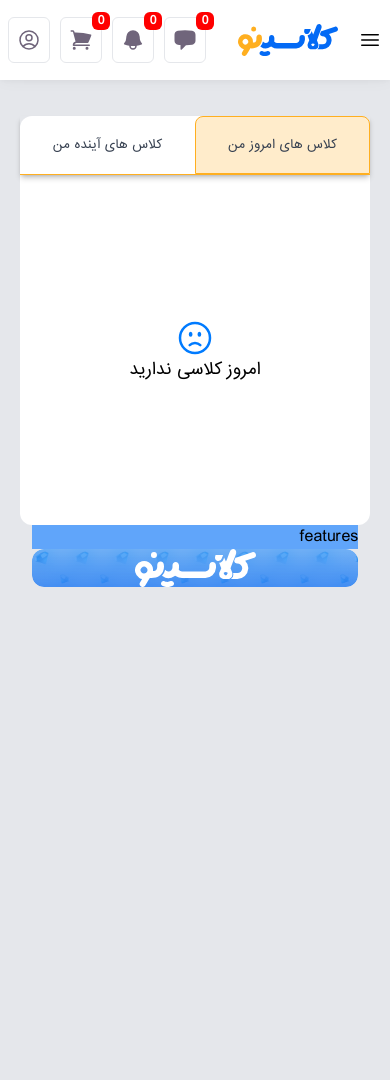
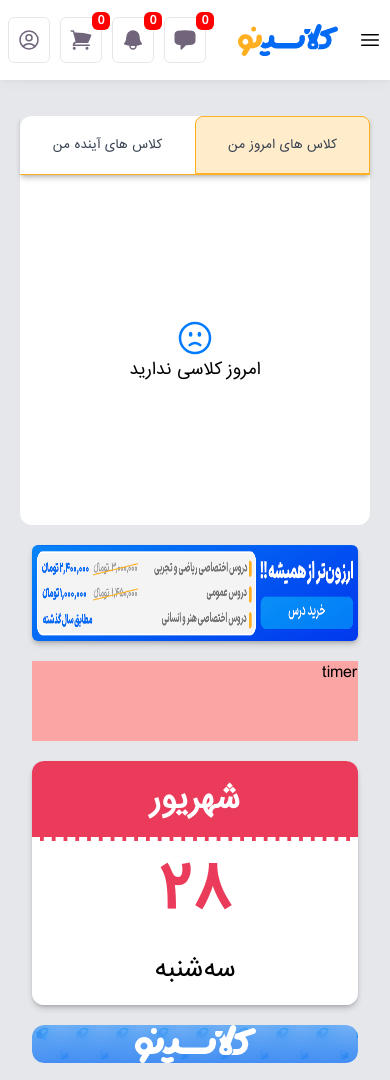
Before and after one commit to pouya-mirzaei/classino, a React (Create React App) app: page /panel/dashboard in a window 390 px wide. Built offline with nearby package versions, Linux system fonts and the light colour scheme.

Commit message:
added calendar feature and some fixes

```diff
--- a/package.json
+++ b/package.json
@@ -10,7 +10,7 @@
     "react-dom": "^18.2.0",
     "react-router-dom": "^6.15.0",
     "react-scripts": "5.0.1",
-    "swiper": "^10.2.0",
+    "swiper": "^10.3.0",
     "web-vitals": "^2.1.4"
   },
   "scripts": {
--- /dev/null
+++ b/src/components/Calendar.js
@@ -0,0 +1,19 @@
+import React from 'react';
+import useCalendar from '../hooks/useCalendar';
+
+export default function Calendar() {
+  const currentDate = useCalendar();
+  return (
+    <div className="basis-5/12 w-full shadow-md shadow-black/20 rounded-xl">
+      {/* header */}
+      <div className="p-5 text-center bg-[#eb3b5a] border-b-4 border-dashed border-white rounded-t-xl">
+        <span className="text-white text-3xl font-semibold">{currentDate.month}</span>
+      </div>
+      {/* body */}
+      <div className="bg-white p-5 flex flex-col gap-8 justify-center text-center rounded-b-xl">
+        <span className="text-[#eb3b5a] text-6xl font-semibold">{currentDate.day}</span>
+        <span className="text-2xl font-medium">{currentDate.weekDay}</span>
+      </div>
+    </div>
+  );
+}
--- /dev/null
+++ b/src/components/Timer.js
@@ -0,0 +1,9 @@
+import React from 'react';
+
+export default function Timer() {
+  return (
+    <div className="basis-7/12 w-full">
+      <div className="bg-red-300 h-20">timer</div>
+    </div>
+  );
+}
--- a/src/components/features/Features.js
+++ b/src/components/features/Features.js
@@ -1,9 +1,19 @@
 import React from 'react';
+import Timer from '../Timer';
+import Calendar from '../Calendar';
 
 export default function Features() {
   return (
     <div className="basis-full md:basis-1/2 lg:basis-[41.666667%] px-4">
-      <div className="bg-blue-400 h-full">features</div>
+      <div className="h-full flex flex-col items-center md:justify-between gap-y-5">
+        <div className="rounded-md overflow-hidden shadow-md shadow-black/20 cursor-pointer h-24">
+          <img src="/images/swiper/panel/anoun-slider-1.png" className="bg-cover w-full h-full" />
+        </div>
+        <div className="flex flex-col lg:flex-row items-center justify-center gap-5 w-full">
+          <Timer />
+          <Calendar />
+        </div>
+      </div>
     </div>
   );
 }
--- a/src/components/panel/side-bar/NavLinkBox.js
+++ b/src/components/panel/side-bar/NavLinkBox.js
@@ -11,7 +11,7 @@ export default function NavLinkBox({ name, icon, href }) {
           <use href={`/sprite/hero.svg#${icon}`}></use>
         </svg>
       </div>
-      <span className="text-xs font-semibold">{name}</span>
+      <span className="text-xs text-center font-semibold">{name}</span>
     </NavLink>
   );
 }
--- a/src/components/panel/side-bar/SideBar.js
+++ b/src/components/panel/side-bar/SideBar.js
@@ -10,7 +10,7 @@ export default function SideBar({ isOpen }) {
   ];
 
   return (
-    <div className={`side-bar${!isOpen ? ' hidden' : ''}`}>
+    <div className={`side-bar ${!isOpen ? ' hidden' : ''}`}>
       {links.map((link) => (
         <NavLinkBox {...link} key={link.id} />
       ))}
--- /dev/null
+++ b/src/data/panel-slider.js
@@ -0,0 +1,8 @@
+const slides = [
+  { id: 1, img: '/images/swiper/panel/anoun-slider-1.png' },
+  { id: 2, img: '/images/swiper/panel/anoun-slider-2.png' },
+  { id: 3, img: '/images/swiper/panel/anoun-slider-3.png' },
+  { id: 4, img: '/images/swiper/panel/anoun-slider-4.png' },
+];
+
+export default slides;
--- a/src/index.css
+++ b/src/index.css
@@ -327,6 +327,7 @@
   }
 
   .side-bar {
+    flex-shrink: 0;
     @apply w-[90px] sm:w-[120px] fixed xs:sticky bg-white dark:bg-dark-1 dark:text-white divide-y-2;
     top: 80px;
     z-index: 20;
@@ -357,4 +358,7 @@
     align-items: center;
     justify-content: center;
   }
+  .full-width {
+    width: 100% !important;
+  }
 }
--- a/src/pages/panel/dashboard/Dashboard.js
+++ b/src/pages/panel/dashboard/Dashboard.js
@@ -4,7 +4,7 @@ import Features from '../../../components/features/Features';
 
 export default function Dashboard() {
   return (
-    <section className="p-section flex flex-wrap mt-5">
+    <section className="p-section flex flex-wrap gap-y-5 mt-5">
       <UpcomingClasses />
       <Features />
       <div className="basis-full md:basis-1/2 lg:basis-1/4 px-4">
```
Also changed, not shown: public/images/swiper/panel/anoun-slider-4.png (added), 1 other file (tests, documents, lock files or other folders).
